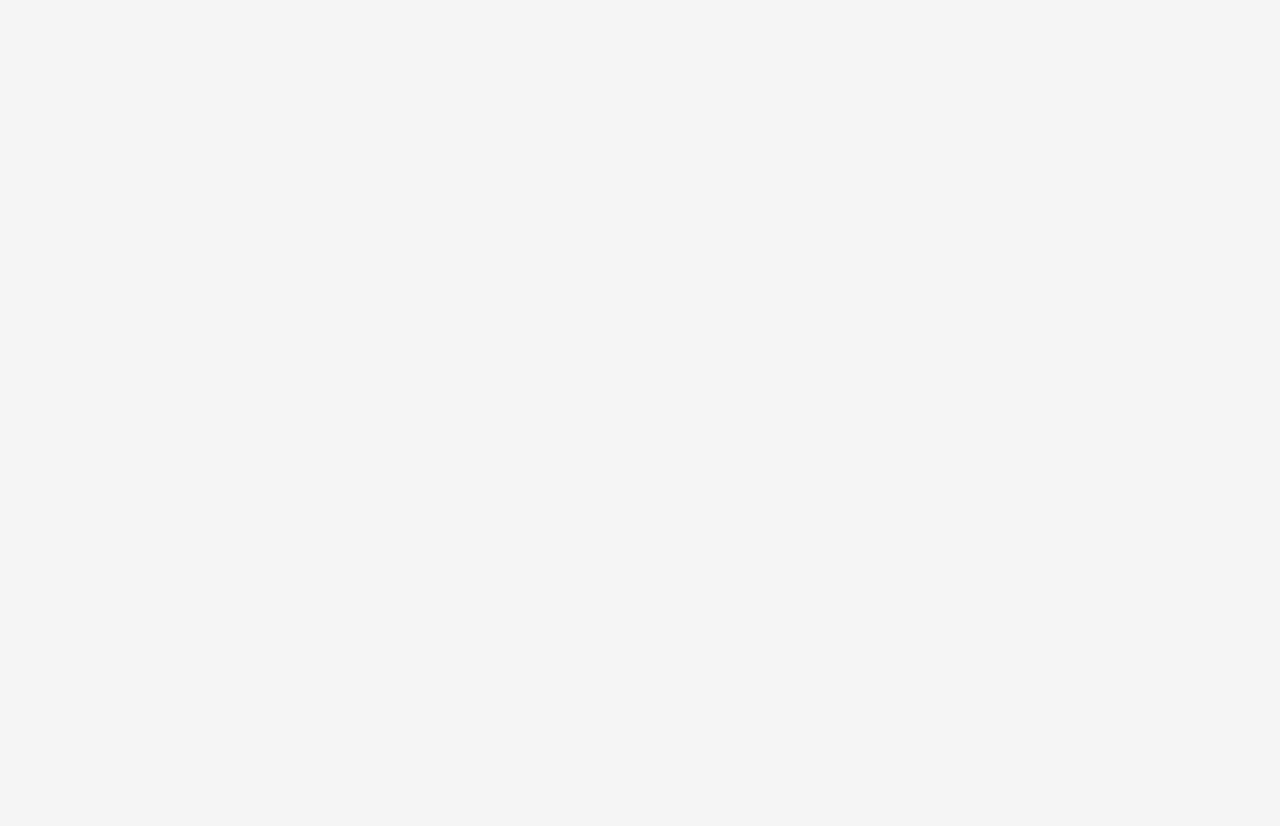
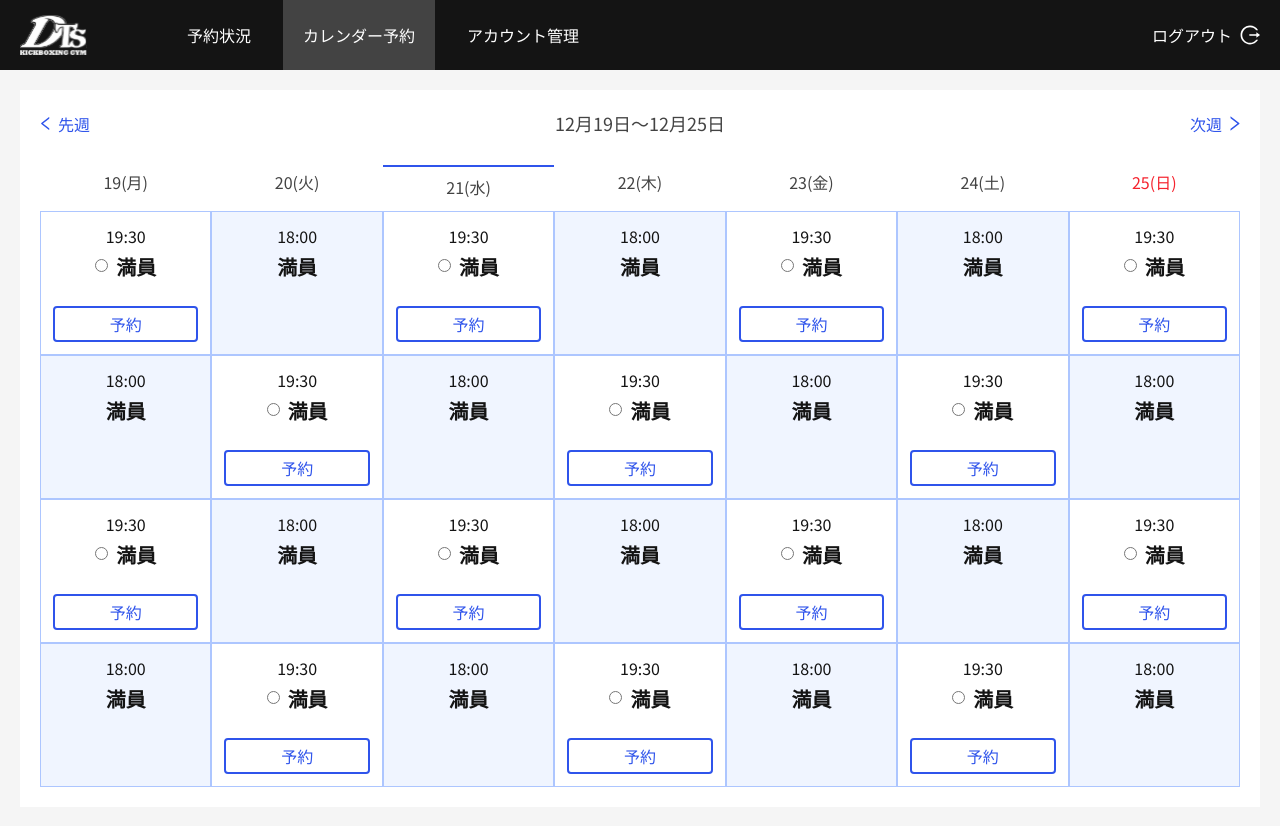
Before and after one commit to sulaimanwebdev/kickboxing-gym, a React (Create React App) app: page /calendar in a window 1280 px wide. Before the commit this address had no page. Before the commit the page ends 800 px from the top, so only its background shows below. Built offline with nearby package versions, Linux system fonts and the light colour scheme.

Commit message:
calendar

```diff
--- a/src/App.js
+++ b/src/App.js
@@ -3,6 +3,7 @@ import { BrowserRouter as Router, Route, Routes } from "react-router-dom";
 import UserInvited from './user-pages/UserInvited';
 import Register from './user-pages/Register';
 import Dashboard from './user-pages/Dashboard';
+import Calendar from "./user-pages/Calendar";
 
 function App() {
   return (
@@ -12,6 +13,7 @@ function App() {
          <Route exact path="/" element={<UserInvited/>} />
          <Route exact path="/register" element={<Register/>} />
          <Route exact path="/dashboard" element={<Dashboard/>} />
+         <Route exact path="/calendar" element={<Calendar/>} />
 
          </Routes>
        </Router>
--- a/src/user-components/Calendar-No-Button.js
+++ b/src/user-components/Calendar-No-Button.js
@@ -3,7 +3,7 @@ import React from 'react'
 const CalendarNoButton = () => {
   return (
     <>
-    <div className='min-h-[135px] text-center p-3 bg-[#F0F5FF] border border-[#ADC6FF]'>
+    <div className='min-h-[143px] text-center p-3 bg-[#F0F5FF] border border-[#ADC6FF]'>
       <div className='text-[#141414]'>18:00</div>
       <div className='font-bold text-[20px] text-[#141414] mt-1'>満員</div>
     </div>
--- a/src/user-components/Calendar-With-Button.js
+++ b/src/user-components/Calendar-With-Button.js
@@ -3,10 +3,10 @@ import React from 'react'
 const CalendarNoButton = (props) => {
   return (
     <>
-    <div className='min-h-[135px] text-center p-3 border border-[#ADC6FF]'>
+    <div className='min-h-[143px] text-center p-3 border border-[#ADC6FF]'>
       <div className='text-[#141414]'>19:30</div>
       <div className="flex items-center justify-center gap-2"><input type="radio" /><div className='font-bold text-[20px] text-[#141414] mt-1'>満員</div></div>
-      <button onClick={()=> {props.setcancelConfirm(true)}} className="w-full bg-white py-1 border-2 border-[#2F54EB] text-[#2F54EB] rounded-[4px] mx-auto mt-4">予約</button>
+      <button onClick={()=> {props.setconfirmation(true)}} className="w-full bg-white py-1 border-2 border-[#2F54EB] text-[#2F54EB] rounded-[4px] mx-auto mt-6">予約</button>
     </div>
     </>
   )
--- /dev/null
+++ b/src/user-pages/Calendar.js
@@ -0,0 +1,140 @@
+import {useState} from 'react'
+import Header from '../user-components/Header'
+import CalendarNoButton from '../user-components/Calendar-No-Button'
+import CalendarWithButton from '../user-components/Calendar-With-Button'
+import {Link} from 'react-router-dom'
+
+const Calendar = () => {
+   const [confirmation, setconfirmation] = useState(false);
+   const [week, setweek] = useState(1);
+   const [finish, setfinish] = useState(false);
+
+  return (
+    <>
+      {
+        finish === false
+        ?
+        <>
+<Header type="calendar"/>
+      <div className='p-5'>
+      {
+        confirmation === false ?
+        <div className='bg-white p-5'>
+        <div className="flex items-center justify-between w-full mb-6">
+          <button onClick={()=> {setweek(1)}} className='flex items-center text-[#2F54EB] gap-2 flex-row-reverse'>先週<svg width="10" height="15" viewBox="0 0 7 12" fill="none" xmlns="http://www.w3.org/2000/svg"><path d="M6.8987 1.98424V0.927406C6.8987 0.835805 6.79343 0.785219 6.72233 0.841273L0.559053 5.65514C0.506687 5.69586 0.464315 5.74801 0.435168 5.8076C0.406021 5.86719 0.390869 5.93265 0.390869 5.99899C0.390869 6.06532 0.406021 6.13079 0.435168 6.19038C0.464315 6.24997 0.506687 6.30211 0.559053 6.34284L6.72233 11.1567C6.7948 11.2128 6.8987 11.1622 6.8987 11.0706V10.0137C6.8987 9.94674 6.86726 9.88248 6.8153 9.84147L1.89343 5.99967L6.8153 2.15651C6.86726 2.11549 6.8987 2.05123 6.8987 1.98424V1.98424Z" fill="#2F54EB"/></svg></button>
+          <div className='text-[18px] text-[#434343]'>12月19日〜12月25日</div>
+          <button onClick={()=> {setweek(2)}} className='flex items-center text-[#2F54EB] gap-2'>次週<svg width="10" height="15" viewBox="0 0 9 14" fill="none" xmlns="http://www.w3.org/2000/svg"><path d="M8.45949 6.55692L0.535291 0.367666C0.514585 0.351365 0.489701 0.341234 0.463496 0.338438C0.437292 0.335641 0.41083 0.340292 0.38715 0.351857C0.36347 0.363422 0.343532 0.381431 0.329626 0.403816C0.31572 0.426202 0.308409 0.452056 0.308534 0.478409V1.8372C0.308534 1.92333 0.348964 2.00595 0.415761 2.05868L6.74387 6.99989L0.415761 11.9411C0.347206 11.9938 0.308534 12.0765 0.308534 12.1626V13.5214C0.308534 13.6392 0.443885 13.7042 0.535291 13.6321L8.45949 7.44286C8.52684 7.39033 8.58132 7.32312 8.6188 7.24636C8.65627 7.1696 8.67575 7.08531 8.67575 6.99989C8.67575 6.91448 8.65627 6.83018 8.6188 6.75342C8.58132 6.67666 8.52684 6.60946 8.45949 6.55692Z" fill="#2F54EB"/></svg></button>
+        </div>
+
+        {
+            week === 1
+            ?
+            <>
+            <div className='grid grid-cols-1 3sm:grid-cols-3 2sm:grid-cols-4 sm:grid-cols-5 lg:grid-cols-7 w-full mt-7'>
+          <div className='flex items-center justify-center text-[#434343]'>19(月)</div>
+          <div className='flex items-center justify-center text-[#434343]'>20(火)</div>
+          <div className='flex items-center justify-center text-[#434343] pt-2 border-t-2 border-[#2F54EB]'>21(水)</div>
+          <div className='flex items-center justify-center text-[#434343]'>22(木)</div>
+          <div className='flex items-center justify-center text-[#434343]'>23(金)</div>
+          <div className='flex items-center justify-center text-[#434343]'>24(土)</div>
+          <div className='flex items-center justify-center text-[#F5222D]'>25(日)</div>
+        </div>
+
+        <div className='grid grid-cols-1 3sm:grid-cols-3 2sm:grid-cols-4 sm:grid-cols-5 lg:grid-cols-7 w-full mt-3'>
+        {[1,2,3,4,5,6,7,8,9,10,11,12,13,14].map((data,index)=>{
+          return (
+                <>
+                <CalendarWithButton key={index} setconfirmation={setconfirmation}/>
+                <CalendarNoButton key={index}/>
+                </>
+             )
+        })}
+
+        </div>
+            </>
+
+            :
+
+            <>
+            <div className='grid grid-cols-1 3sm:grid-cols-3 2sm:grid-cols-4 sm:grid-cols-5 lg:grid-cols-7 w-full mt-7'>
+          <div className='flex items-center justify-center text-[#434343]'>26(月)</div>
+          <div className='flex items-center justify-center text-[#434343]'>27(火)</div>
+          <div className='flex items-center justify-center text-[#434343] pt-2 border-t-2 border-[#2F54EB]'>28(水)</div>
+          <div className='flex items-center justify-center text-[#434343]'>29(木)</div>
+          <div className='flex items-center justify-center text-[#434343]'>30(金)</div>
+          <div className='flex items-center justify-center text-[#434343]'>31(土)</div>
+          <div className='flex items-center justify-center text-[#F5222D]'>1(日)</div>
+        </div>
+
+        <div className='grid grid-cols-1 3sm:grid-cols-3 2sm:grid-cols-4 sm:grid-cols-5 lg:grid-cols-7 w-full mt-3'>
+        {[1,2,3,4].map((data,index)=>{
+          return (
+                <>
+                <CalendarWithButton key={index} setconfirmation={setconfirmation}/>
+                <CalendarNoButton key={index}/>
+                </>
+             )
+        })}
+
+        </div>
+            </>
+        }
+
+      </div>
+
+      :
+      <>
+      <button onClick={()=> {setconfirmation(false)}} className='flex items-center text-[#2F54EB] gap-2 flex-row-reverse mb-6'>戻る<svg width="10" height="15" viewBox="0 0 7 12" fill="none" xmlns="http://www.w3.org/2000/svg"><path d="M6.8987 1.98424V0.927406C6.8987 0.835805 6.79343 0.785219 6.72233 0.841273L0.559053 5.65514C0.506687 5.69586 0.464315 5.74801 0.435168 5.8076C0.406021 5.86719 0.390869 5.93265 0.390869 5.99899C0.390869 6.06532 0.406021 6.13079 0.435168 6.19038C0.464315 6.24997 0.506687 6.30211 0.559053 6.34284L6.72233 11.1567C6.7948 11.2128 6.8987 11.1622 6.8987 11.0706V10.0137C6.8987 9.94674 6.86726 9.88248 6.8153 9.84147L1.89343 5.99967L6.8153 2.15651C6.86726 2.11549 6.8987 2.05123 6.8987 1.98424V1.98424Z" fill="#2F54EB"/></svg></button>
+    <div className='bg-white p-5'>
+    <div className='w-full text-[#434343] border-b border-[#F0F0F0] pb-4 mb-6'>予約の確認</div>
+            <div className='text-[#434343] mt-6'>下記のご予約を確定してもよろしいですか</div>
+
+            <div className='mt-10'>
+            <div className='text-[#8C8C8C] text-sm mb-1'>日時</div>
+            <div className="flex items-center gap-5 sm:gap-10">
+            <div className='text-[#141414] font-bold text-[24px]'>12月24日 (土)　18:00 - 19:30</div>
+            </div>
+            </div>
+
+
+            <div className="flex items-center flex-wrap gap-3 mt-6">
+              <button onClick={()=> {setconfirmation(false)}} className='text-[#2F54EB] px-5 py-1.5 border-2 border-[#2F54EB]'>いいえ</button>
+              <button onClick={()=> {setfinish(true)}} className='text-white px-5 py-1.5 border-2 border-[#2F54EB] bg-[#2F54EB]'>予約をキャンセル</button>
+            </div>
+
+    </div>
+    </>
+      }
+      </div>
+        </>
+        :
+        <>
+     <div className="min-h-[calc(100vh-150px)] max-w-[300px] text-center flex items-center justify-center flex-col mx-auto mb-24">
+          <div>
+            <svg width="70" height="70" viewBox="0 0 70 70" fill="none" className='mx-auto mb-5' xmlns="http://www.w3.org/2000/svg"><path d="M35 0C15.6719 0 0 15.6719 0 35C0 54.3281 15.6719 70 35 70C54.3281 70 70 54.3281 70 35C70 15.6719 54.3281 0 35 0ZM50.1172 23.5703L33.6641 46.3828C33.4341 46.7038 33.131 46.9653 32.7797 47.1457C32.4285 47.3261 32.0394 47.4203 31.6445 47.4203C31.2497 47.4203 30.8605 47.3261 30.5093 47.1457C30.1581 46.9653 29.855 46.7038 29.625 46.3828L19.8828 32.8828C19.5859 32.4688 19.8828 31.8906 20.3906 31.8906H24.0547C24.8516 31.8906 25.6094 32.2734 26.0781 32.9297L31.6406 40.6484L43.9219 23.6172C44.3906 22.9687 45.1406 22.5781 45.9453 22.5781H49.6094C50.1172 22.5781 50.4141 23.1562 50.1172 23.5703Z" fill="#52C41A"/></svg>
+            <div className='text-[#141414]'>予約が完了いたしました</div>
+          </div>
+
+          <button onClick={()=>{
+            setconfirmation(false)
+            setfinish(false)
+          }} className="w-full max-w-[150px] flex items-center justify-center mx-auto bg-white py-2.5 mt-16 border border-[#2F54EB] text-[#2F54EB] rounded-[2px]">マイページへ</button>
+
+        </div>
+
+
+        <div className="absolute bottom-3 left-0 w-full flex items-center justify-center flex-col gap-2 px-5">
+        <div className="flex gap-6">
+            <Link to="/" className='text-[#2F54EB]'>ホームページ</Link>
+            <Link to="/" className='text-[#2F54EB]'>お問い合せ</Link>
+        </div>
+
+        <div className='text-center text-[#434343]'>Copyright (C) DTS KICKBOXING GYM 2022 All Rights Reserved</div>
+      </div>
+        </>
+      }
+    </>
+  )
+}
+
+export default Calendar
--- a/src/user-pages/Dashboard.js
+++ b/src/user-pages/Dashboard.js
@@ -6,13 +6,13 @@ import CalendarWithButton from '../user-components/Calendar-With-Button'
 
 const Dashboard = () => {
    const [noBooking, setnoBooking] = useState(false);
-   const [cancelConfirm, setcancelConfirm] = useState(false);
+   const [confirmation, setconfirmation] = useState(false);
 
   return (
     <>
       <Header noBooking={noBooking} type="dashboard"/>
       {
-        cancelConfirm === false
+        confirmation === false
         ?
         <div className='p-5'>
 
@@ -87,9 +87,9 @@ const Dashboard = () => {
              <div className='grid grid-cols-1 3sm:grid-cols-3 2sm:grid-cols-4 sm:grid-cols-5 lg:grid-cols-6 w-full mt-5'>
              <CalendarNoButton/>
              <CalendarNoButton/>
-             <CalendarWithButton setcancelConfirm={setcancelConfirm}/>
-             <CalendarWithButton setcancelConfirm={setcancelConfirm}/>
-             <CalendarWithButton setcancelConfirm={setcancelConfirm}/>
+             <CalendarWithButton setconfirmation={setconfirmation}/>
+             <CalendarWithButton setconfirmation={setconfirmation}/>
+             <CalendarWithButton setconfirmation={setconfirmation}/>
              <CalendarNoButton/>
 
 
@@ -105,7 +105,7 @@ const Dashboard = () => {
       :
 
       <div className='p-5'>
-        <button onClick={()=> {setcancelConfirm(false)}} className='flex items-center text-[#2F54EB] gap-2 flex-row-reverse mb-6'>戻る<svg width="10" height="15" viewBox="0 0 7 12" fill="none" xmlns="http://www.w3.org/2000/svg"><path d="M6.8987 1.98424V0.927406C6.8987 0.835805 6.79343 0.785219 6.72233 0.841273L0.559053 5.65514C0.506687 5.69586 0.464315 5.74801 0.435168 5.8076C0.406021 5.86719 0.390869 5.93265 0.390869 5.99899C0.390869 6.06532 0.406021 6.13079 0.435168 6.19038C0.464315 6.24997 0.506687 6.30211 0.559053 6.34284L6.72233 11.1567C6.7948 11.2128 6.8987 11.1622 6.8987 11.0706V10.0137C6.8987 9.94674 6.86726 9.88248 6.8153 9.84147L1.89343 5.99967L6.8153 2.15651C6.86726 2.11549 6.8987 2.05123 6.8987 1.98424V1.98424Z" fill="#2F54EB"/></svg></button>
+        <button onClick={()=> {setconfirmation(false)}} className='flex items-center text-[#2F54EB] gap-2 flex-row-reverse mb-6'>戻る<svg width="10" height="15" viewBox="0 0 7 12" fill="none" xmlns="http://www.w3.org/2000/svg"><path d="M6.8987 1.98424V0.927406C6.8987 0.835805 6.79343 0.785219 6.72233 0.841273L0.559053 5.65514C0.506687 5.69586 0.464315 5.74801 0.435168 5.8076C0.406021 5.86719 0.390869 5.93265 0.390869 5.99899C0.390869 6.06532 0.406021 6.13079 0.435168 6.19038C0.464315 6.24997 0.506687 6.30211 0.559053 6.34284L6.72233 11.1567C6.7948 11.2128 6.8987 11.1622 6.8987 11.0706V10.0137C6.8987 9.94674 6.86726 9.88248 6.8153 9.84147L1.89343 5.99967L6.8153 2.15651C6.86726 2.11549 6.8987 2.05123 6.8987 1.98424V1.98424Z" fill="#2F54EB"/></svg></button>
       <div className='bg-white p-5'>
       <div className='w-full text-[#434343] border-b border-[#F0F0F0] pb-4 mb-6'>予約のキャンセル</div>
               <div className='text-[#434343] mt-6'>下記のご予約をキャンセルしてもよろしいですか？</div>
@@ -120,7 +120,7 @@ const Dashboard = () => {
               <div className='text-[#F5222D] mt-5'>当日中のキャンセルは一回分の予約を消費されます。</div>
 
               <div className="flex items-center flex-wrap gap-3 mt-6">
-                <button onClick={()=> {setcancelConfirm(false)}} className='text-[#2F54EB] px-5 py-1.5 border-2 border-[#2F54EB]'>いいえ</button>
+                <button onClick={()=> {setconfirmation(false)}} className='text-[#2F54EB] px-5 py-1.5 border-2 border-[#2F54EB]'>いいえ</button>
                 <button className='text-white px-5 py-1.5 border-2 border-[#2F54EB] bg-[#2F54EB]'>予約をキャンセル</button>
               </div>
 
```
